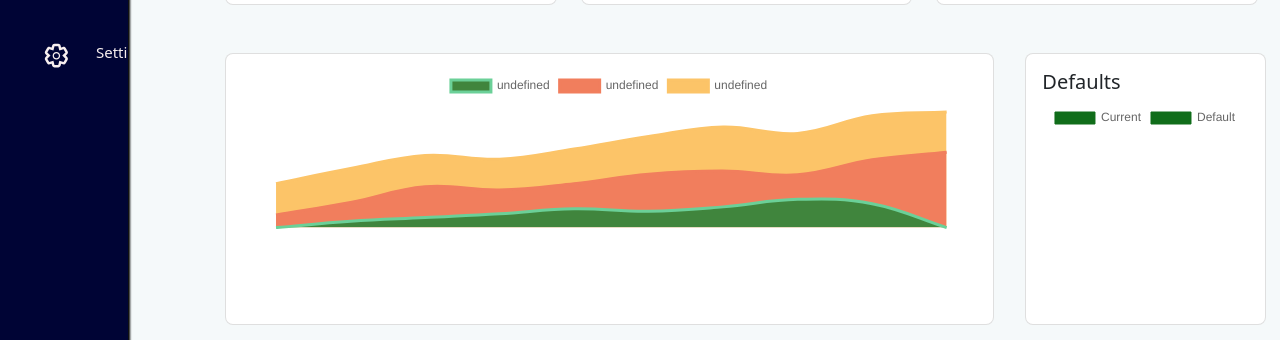
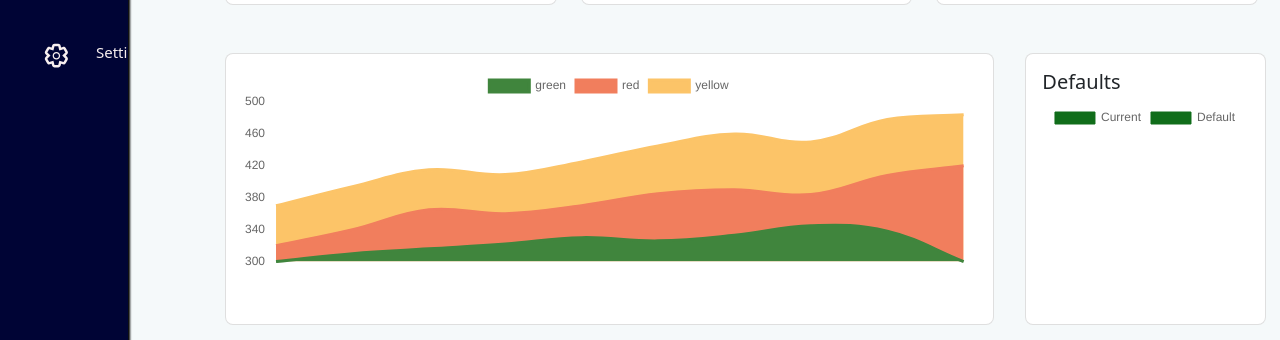
Before and after one commit to bashooff/react-dashboard, a React (Create React App) app in the folder frontend/: page / in a window 1280 px wide. Shown: the part 317-657 px from the top of the page. Built offline with nearby package versions, Linux system fonts and the light colour scheme; no server answers.

Commit message:
dashboard colors

```diff
--- a/frontend/src/components/pages/Dashboard.js
+++ b/frontend/src/components/pages/Dashboard.js
@@ -39,6 +39,8 @@ const Dashboard = () => {
 
     const totalBorrowers = [...new Set(loanData.map(item => item.borrower_id))].length // number of unique borrower id's
     const totalLoans = [...loanData.map(item => item.loan_id)].length
+
+
 
     console.log(result)
 
--- a/frontend/src/components/widgets/Linechart.js
+++ b/frontend/src/components/widgets/Linechart.js
@@ -20,7 +20,8 @@ const Linechart = () => {
     ],
     datasets: [
       {
-        borderColor: "#6bd098",
+        label: "green",
+        borderColor: "#40853d",
         backgroundColor: "#40853d",
         pointRadius: 0,
         pointHoverRadius: 0,
@@ -30,6 +31,7 @@ const Linechart = () => {
         data: [300, 310, 316, 322, 330, 326, 333, 345, 338, 300],
       },
       {
+        label: "red",
         borderColor: "#f17e5d",
         backgroundColor: "#f17e5d",
         pointRadius: 0,
@@ -40,6 +42,7 @@ const Linechart = () => {
         data: [320, 340, 365, 360, 370, 385, 390, 384, 408, 420],
       },
       {
+        label: "yellow",
         borderColor: "#fcc468",
         backgroundColor: "#fcc468",
         pointRadius: 0,
@@ -56,28 +59,32 @@ const Linechart = () => {
     plugins: {
       legend: { display: true },
       tooltip: { enabled: true },
+      labels: { display: true}
     },
     scales: {
-      y: {
-        ticks: {
-          color: "#ffffff",
-          beginAtZero: false,
-          maxTicksLimit: 5,
-        },
-        grid: {
-          drawBorder: false,
-          display: false,
-        },
-      },
-      x: {
+      yAxes:
+        {
+          type: 'linear',
+          display: true,
+          position: 'left',
+          id: 'y-axis-1',
+          grid:{
+            display:false,
+            drawBorder: false
+          }
+        }
+      ,
+      xAxes: {
+        display: true,
         barPercentage: 1.6,
         grid: {
           drawBorder: false,
           display: false,
         },
         ticks: {
-          padding: 20,
+          // padding: 20,
           color: "#ffffff",
+          display: true,
         },
       },
     }
```
Also changed, not shown: 1 other file (tests, documents, lock files or other folders).
